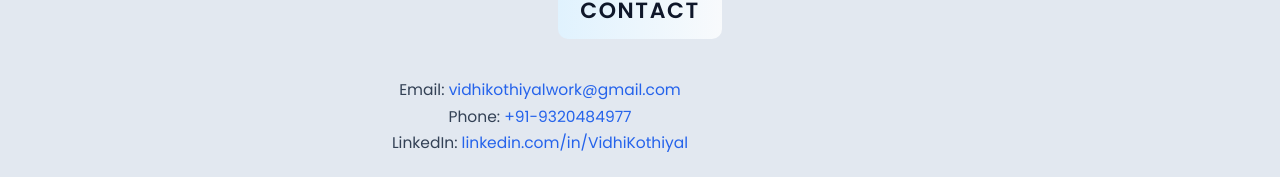
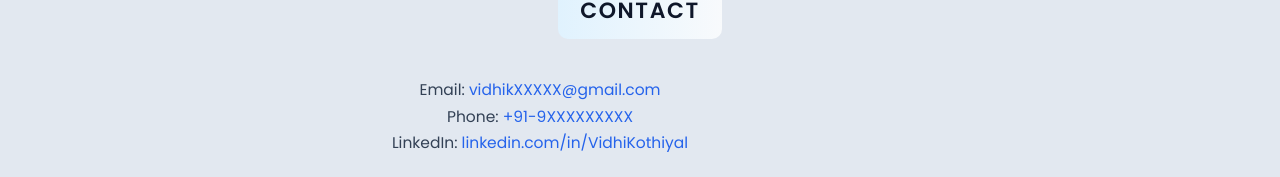
Before and after one commit to vidhikothiyalwork/resume-wesbite, a plain HTML site: page index.html in a window 1280 px wide. Shown: the part 3772-3949 px from the top of the page. Drawn offline with Linux system fonts and the light colour scheme.

Commit message:
Update index.html

```diff
--- a/index.html
+++ b/index.html
@@ -166,8 +166,8 @@
     <!-- CONTACT -->
     <section id="contact" class="section contact" aria-labelledby="contact-heading">
       <h2 id="contact-heading">Contact</h2>
-      <p>Email: <a href="mailto:vidhikothiyalwork@gmail.com">vidhikothiyalwork@gmail.com</a></p>
-      <p>Phone: <a href="tel:+919320484977">+91-9320484977</a></p>
+      <p>Email: <a href="mailto:vidhikXXXXX@gmail.com">vidhikXXXXX@gmail.com</a></p>
+      <p>Phone: <a href="tel:+919XXXXXXXXX">+91-9XXXXXXXXX</a></p>
       <p>LinkedIn: <a href="https://linkedin.com/in/VidhiKothiyal">linkedin.com/in/VidhiKothiyal</a></p>
     </section>
 
@@ -179,4 +179,5 @@
 
 </body>
 
+
 </html>
```
